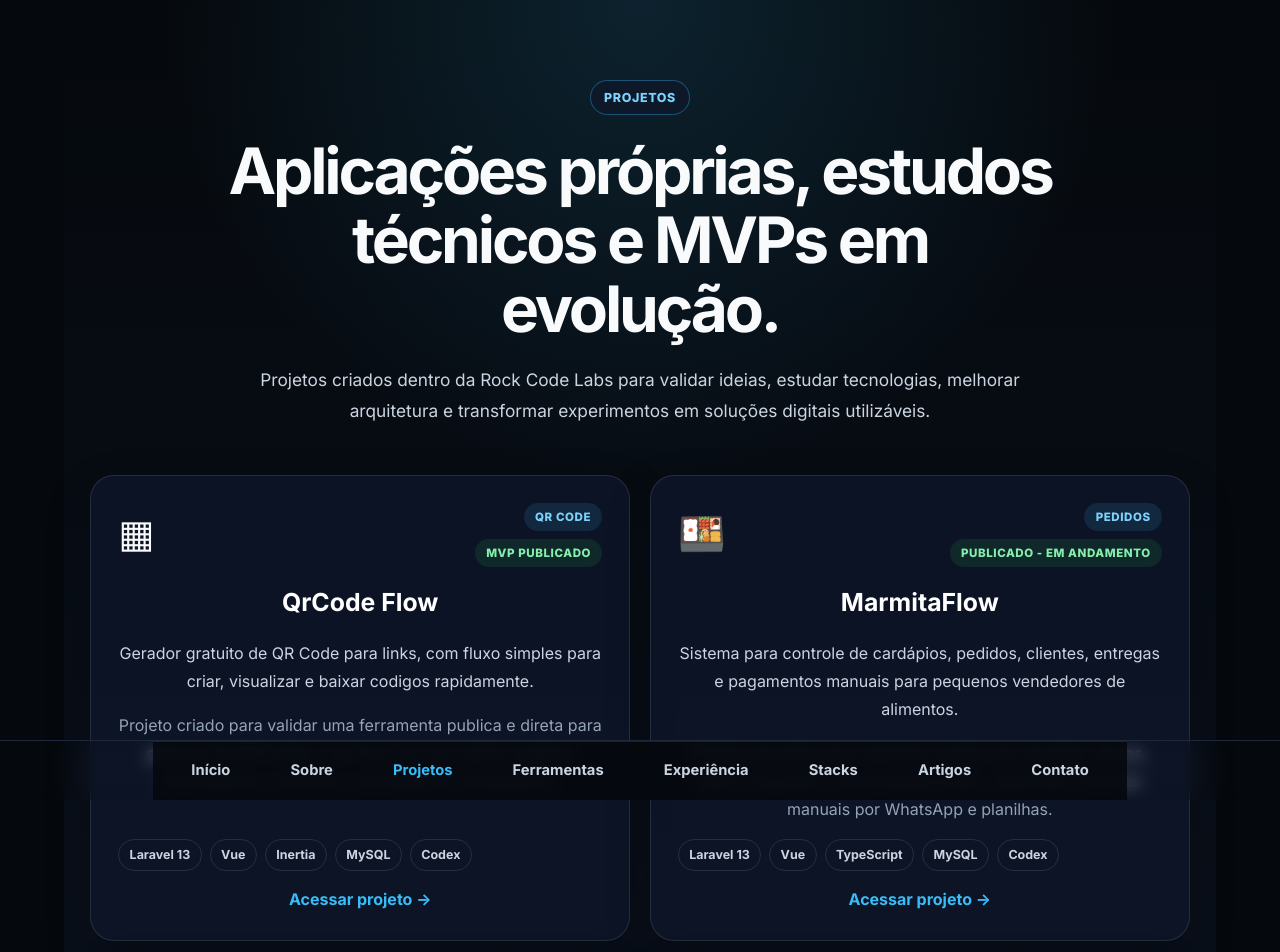
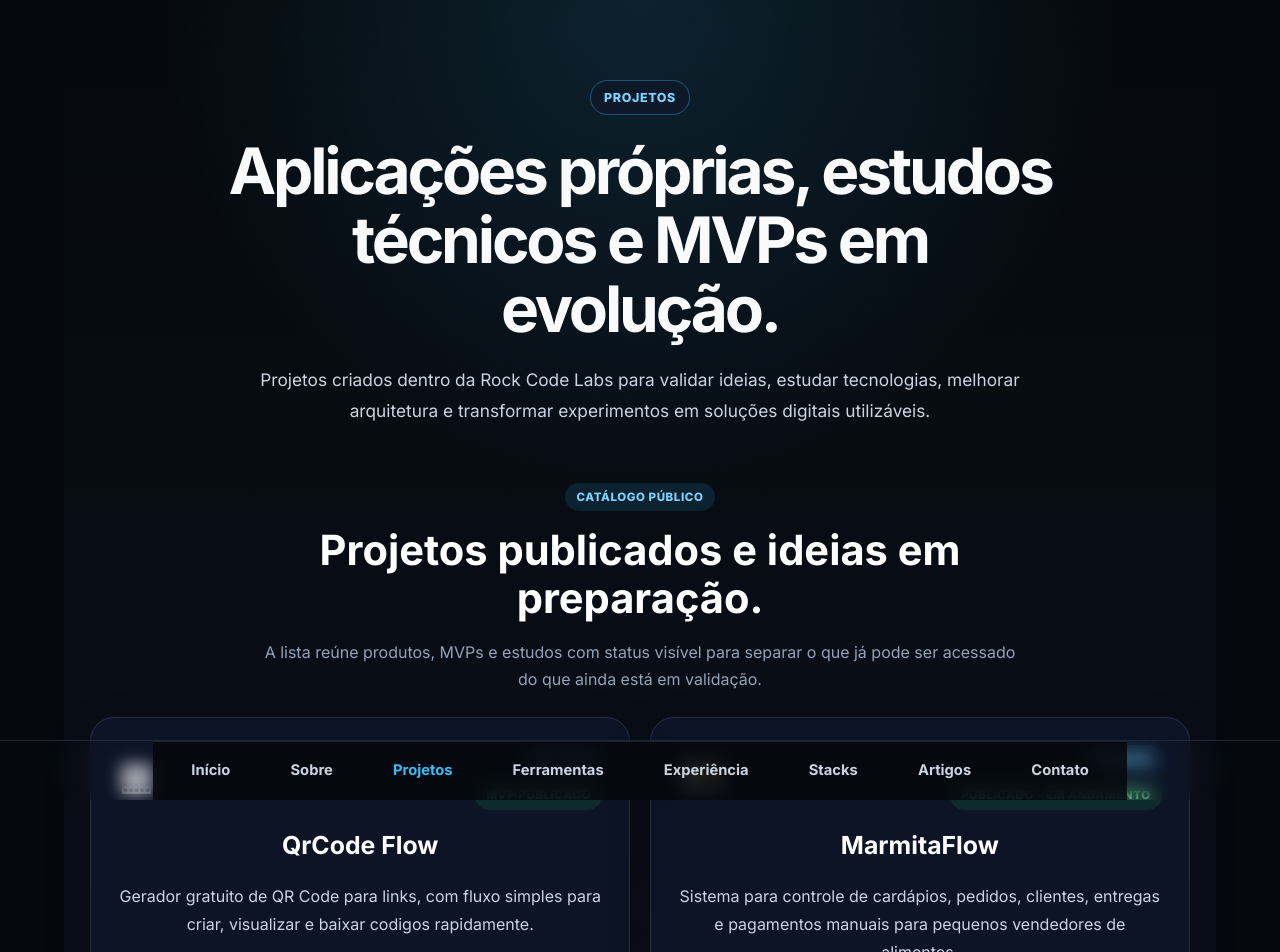
Before and after one commit to dmarostega/rockcode-front-end-vuejs, a Vue app: page /apps in a window 1280 px wide. Shown: the top 952 px of the page. Built offline with nearby package versions, Linux system fonts and the light colour scheme.

Commit message:
Ajusta hierarquia de conteudo em apps (#61)

```diff
--- a/src/views/AppsView.vue
+++ b/src/views/AppsView.vue
@@ -203,7 +203,17 @@ const projects = [
         </p>
       </section>
 
-      <section class="projects-grid">
+      <section class="projects-section" aria-labelledby="projects-title">
+        <div class="section-heading">
+          <span class="section-label">Catálogo público</span>
+          <h2 id="projects-title">Projetos publicados e ideias em preparação.</h2>
+          <p>
+            A lista reúne produtos, MVPs e estudos com status visível para separar o que já pode
+            ser acessado do que ainda está em validação.
+          </p>
+        </div>
+
+        <div class="projects-grid">
           <a
             v-for="project in projects"
             :key="project.id"
@@ -221,7 +231,7 @@ const projects = [
               </div>
             </div>
 
-          <h2>{{ project.name }}</h2>
+            <h3>{{ project.name }}</h3>
 
             <p class="project-description">
               {{ project.description }}
@@ -239,6 +249,7 @@ const projects = [
 
             <strong>Acessar projeto →</strong>
           </a>
+        </div>
       </section>
     </main>
 
@@ -257,7 +268,7 @@ const projects = [
 }
 
 .page-hero,
-.projects-grid {
+.projects-section {
   max-width: 1100px;
   margin: 0 auto;
 }
@@ -295,6 +306,43 @@ const projects = [
   color: #cbd5e1;
   font-size: 1.08rem;
   line-height: 1.8;
+}
+
+.projects-section {
+  margin-top: 0.5rem;
+}
+
+.section-heading {
+  max-width: 760px;
+  margin: 0 auto 1.5rem;
+  text-align: center;
+}
+
+.section-label {
+  display: inline-flex;
+  width: fit-content;
+  margin-bottom: 1rem;
+  padding: 0.32rem 0.7rem;
+  border-radius: 999px;
+  background: rgba(56, 189, 248, 0.12);
+  color: #7dd3fc;
+  font-size: 0.72rem;
+  font-weight: 900;
+  letter-spacing: 0.05em;
+  text-transform: uppercase;
+}
+
+.section-heading h2 {
+  margin: 0;
+  color: #ffffff;
+  font-size: clamp(1.7rem, 4vw, 2.6rem);
+  line-height: 1.15;
+}
+
+.section-heading p {
+  margin: 1rem 0 0;
+  color: #94a3b8;
+  line-height: 1.7;
 }
 
 .projects-grid {
@@ -362,7 +410,7 @@ const projects = [
   color: #86efac;
 }
 
-.project-card h2 {
+.project-card h3 {
   margin: 0;
   color: #ffffff;
   font-size: 1.55rem;
```
Also changed, not shown: 1 other file (tests, documents, lock files or other folders). Lines whose indentation alone changed are shown as unchanged.
